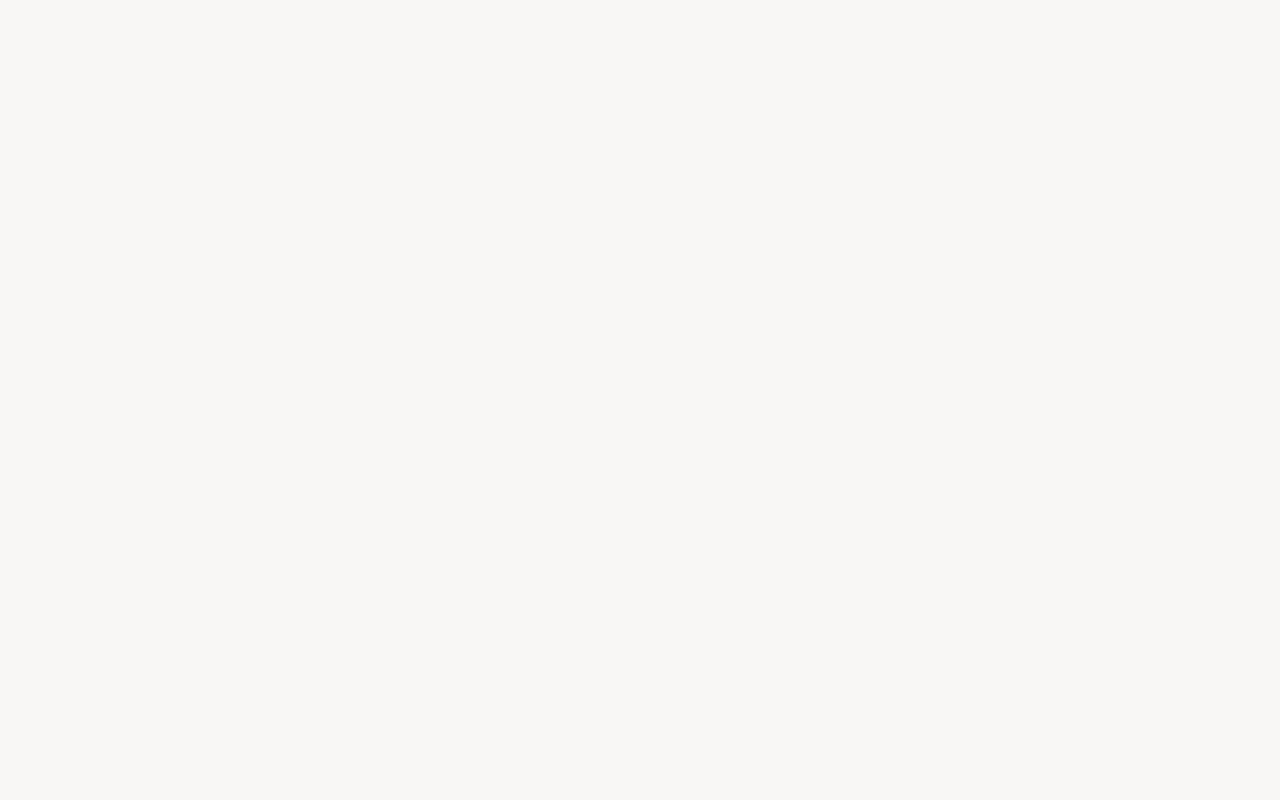
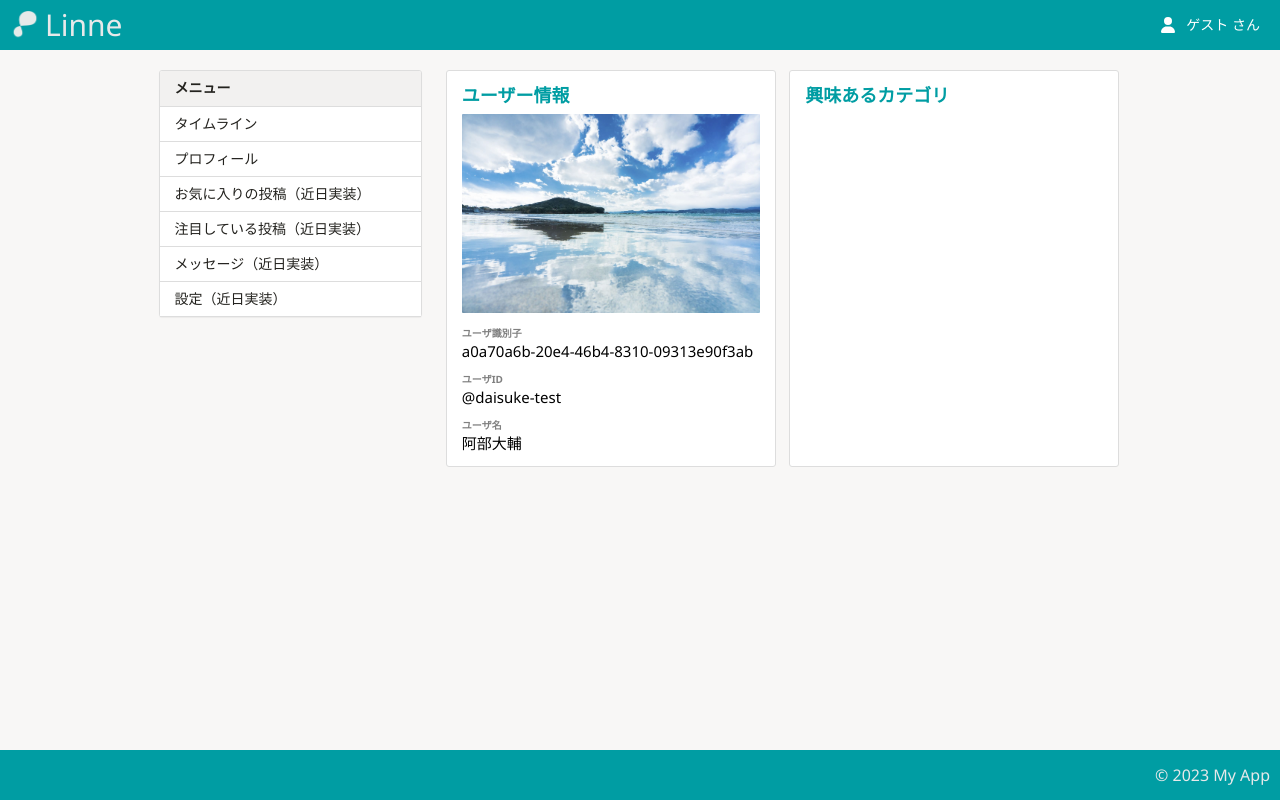
Before and after one commit to bugnood/FAL.Project.linne, a React (Create React App) app in the folder client/: page /profile in a window 1280 px wide. Before the commit this address had no page. Built offline with nearby package versions, Linux system fonts and the light colour scheme.

Commit message:
current source

```diff
--- a/client/src/App.tsx
+++ b/client/src/App.tsx
@@ -2,11 +2,11 @@ import React from 'react';
 import { BrowserRouter as Router, Route, Routes } from 'react-router-dom';
 import Top from './pages/Top';
 import Login from './pages/Login';
-import Home from './pages/Home';
 import CreatePost from './pages/CreatePost';
 import Register from './pages/Register';
 import Layout from '../src/layout/Layout';
 import Timeline from './pages/Timeline';
+import UserProfile from './pages/UserProfile';
 import { UserProvider } from './contexts/UserContext';
 
 const App: React.FC = () => {
@@ -18,7 +18,7 @@ const App: React.FC = () => {
           <Route path="/login" element={<Login />} />
           <Route path="/register" element={<Register />} />
           <Route path="/timeline" element={<Layout><Timeline /></Layout>} />
-          <Route path="/create-post" element={<Layout><CreatePost /></Layout>} />
+          <Route path="/profile" element={<Layout><UserProfile /></Layout>} />
         </Routes>
       </Router>
     </UserProvider>
--- a/client/src/layout/Sidebar.tsx
+++ b/client/src/layout/Sidebar.tsx
@@ -10,7 +10,7 @@ const Sidebar: React.FC = () => {
         <div className='sidebar-list-group'>
           <Link to="/timeline">タイムライン</Link>
           {/* <Link to="/create-post">新規投稿</Link> */}
-          <Link to="">プロフィール（近日実装）</Link>
+          <Link to="/profile">プロフィール</Link>
           <Link to="">お気に入りの投稿（近日実装）</Link>
           <Link to="">注目している投稿（近日実装）</Link>
           <Link to="">メッセージ（近日実装）</Link>
--- /dev/null
+++ b/client/src/pages/UserProfile.tsx
@@ -0,0 +1,56 @@
+import React from 'react';
+import profileHeaderImage from '../assets/sky.jpeg';
+import Button from '../components/button/Button';
+import '../style/profile.css';
+
+const UserProfile: React.FC = () => {
+
+    return (
+        <div className='profile-container'>
+            <div className='profile-user-info'>
+                <h2>ユーザー情報</h2>
+                <img src={profileHeaderImage} className='profile-user-image' />
+                <div className='profile-user-info-detail'>
+                    <label>ユーザ識別子</label>
+                    <p>a0a70a6b-20e4-46b4-8310-09313e90f3ab</p>
+                </div>
+                <div className='profile-user-info-detail'>
+                    <label>ユーザID</label>
+                    <p>@daisuke-test</p>
+                </div>
+                <div className='profile-user-info-detail'>
+                    <label>ユーザ名</label>
+                    <p>阿部大輔</p>
+                </div>
+            </div>
+            <div className='profile-user-trend'>
+                <h2>興味あるカテゴリ</h2>
+            </div>
+            {/* <div className='profile-box'>
+                <div className='profile-header-image-area'>
+                    <img src={profileHeaderImage} className='profile-user-image' />
+                </div> */}
+            {/* <div className='profile-header-image-area'>
+                    <img src={""} className='profile-header-image' />
+                    <img src={profileHeaderImage} className='profile-user-image' />
+                    <div className='profile-user-follow-button-area'>
+                        <Button
+                            label="フォロー"
+                            style={{}}
+                            className="profile-user-follow-button"
+                            icon={<i className=""></i>}
+                            ariaLabel="Click Me Button"
+                        />
+                    </div>
+                </div>
+                <div className='profile-user-info-area'>
+                    <p>ユーザーネーム</p>
+                    <p>職業</p>
+                    <p>私はこのLinneを開発している阿部大輔と申します。最近はTypeScriptにハマっており、React周りやDockerあたりの勉強をしています！</p>
+                </div> */}
+            {/* </div> */}
+        </div>
+    );
+};
+
+export default UserProfile;
--- /dev/null
+++ b/client/src/style/profile.css
@@ -0,0 +1,85 @@
+.profile-container {
+    margin-top: 20px;
+    display: flex;
+    justify-content: space-evenly;
+    flex-direction: row;
+    flex-wrap: wrap;
+}
+
+.profile-user-info,
+.profile-user-trend {
+    width: 330px;
+    background-color: white;
+    border: 1px solid #ddd;
+    border-radius: 3px;
+    box-sizing: border-box;
+    padding: 15px;
+}
+
+.profile-user-image {
+    width: 100%;
+    display: block;
+    border-radius: 1px;
+}
+
+.profile-user-info-detail {
+    padding-top: 10px;
+}
+
+.profile-user-info-detail label {
+    font-size: 10px;
+    font-weight: 600;
+    color: grey;
+}
+
+.profile-user-info-detail p {
+    font-size: 15px;
+    padding-top: 5px;
+}
+
+.profile-user-trend {}
+
+.profile-user-trend h2,
+.profile-user-info h2 {
+    color: #009da3;
+    font-size: 18px;
+    font-weight: 600;
+    padding-bottom: 10px;
+}
+
+/* .profile-box {
+    height: 100%;
+}
+
+.profile-header-image-area {
+    display: flex;
+    justify-content: center;
+}
+
+.profile-header-image {}
+
+.profile-user-image {
+    height: 130px;
+    width: 130px;
+    border: 3px solid #009da3;
+    border-radius: 50%;
+    box-sizing: border-box;
+}
+
+.profile-user-follow-button-area {
+    display: flex;
+    justify-content: flex-end;
+    padding-right: 20px;
+}
+
+.profile-user-follow-button {
+    height: 35px;
+    width: 150px;
+    font-size: 15px;
+    border-radius: 40px;
+    color: #009da3;
+    background-color: white;
+    border: 2px solid #009da3;
+}
+
+.profile-user-info-area {} */
```
Also changed, not shown: client/src/assets/sky.jpeg (added).
